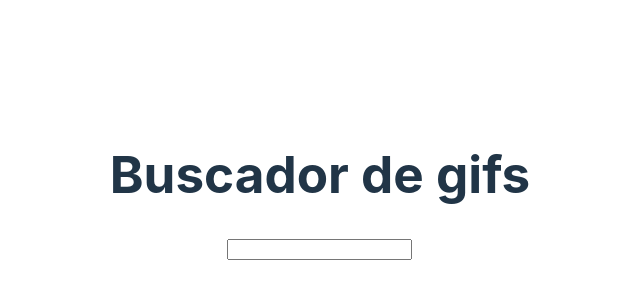
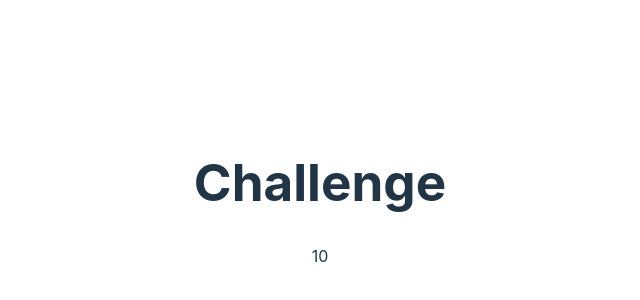
Before and after one commit to juanfaldana20/Challenge, a React (Vite) app in the folder Challenge20/: page / in a window 1280 px wide. Shown: the part 206-506 px from the top of the page, without its empty margins (320-960 px from the left). Built offline with nearby package versions, Linux system fonts and the light colour scheme.

Commit message:
Challenge1
Challenge 1

```diff
--- a/Challenge20/src/App.jsx
+++ b/Challenge20/src/App.jsx
@@ -1,5 +1,5 @@
 import './App.css'
-import ComponentApp from "./ComponentApp"
+import FirstApp from './FirstApp'
 
 const App=() =>{
 
@@ -7,7 +7,7 @@ const App=() =>{
 
   return (
     <div>
-      <ComponentApp/>
+      <FirstApp/>
 
     </div>
 
--- a/Challenge20/src/FirstApp.jsx
+++ b/Challenge20/src/FirstApp.jsx
@@ -1,23 +1,14 @@
 import React, { useState } from 'react';
 
-const Counter=() =>{
-  const [count, setCount] = useState(0);
-
-  const sumaDeContador = () => {
-    setCount(count + 1);
-  };
-
-  const reset = () => {
-    setCount(0);
-  };
+const FirstApp=() =>{
 
   return (
     <div>
-      <h1>Counter: {count}</h1>
-      <button onClick={sumaDeContador}>Sumar</button>
-      <button onClick={reset}>Reset</button>
+      <h1>Challenge</h1>
+      <span>10</span>
+
     </div>
   );
 }
 
-export default Counter;
+export default FirstApp;
```
